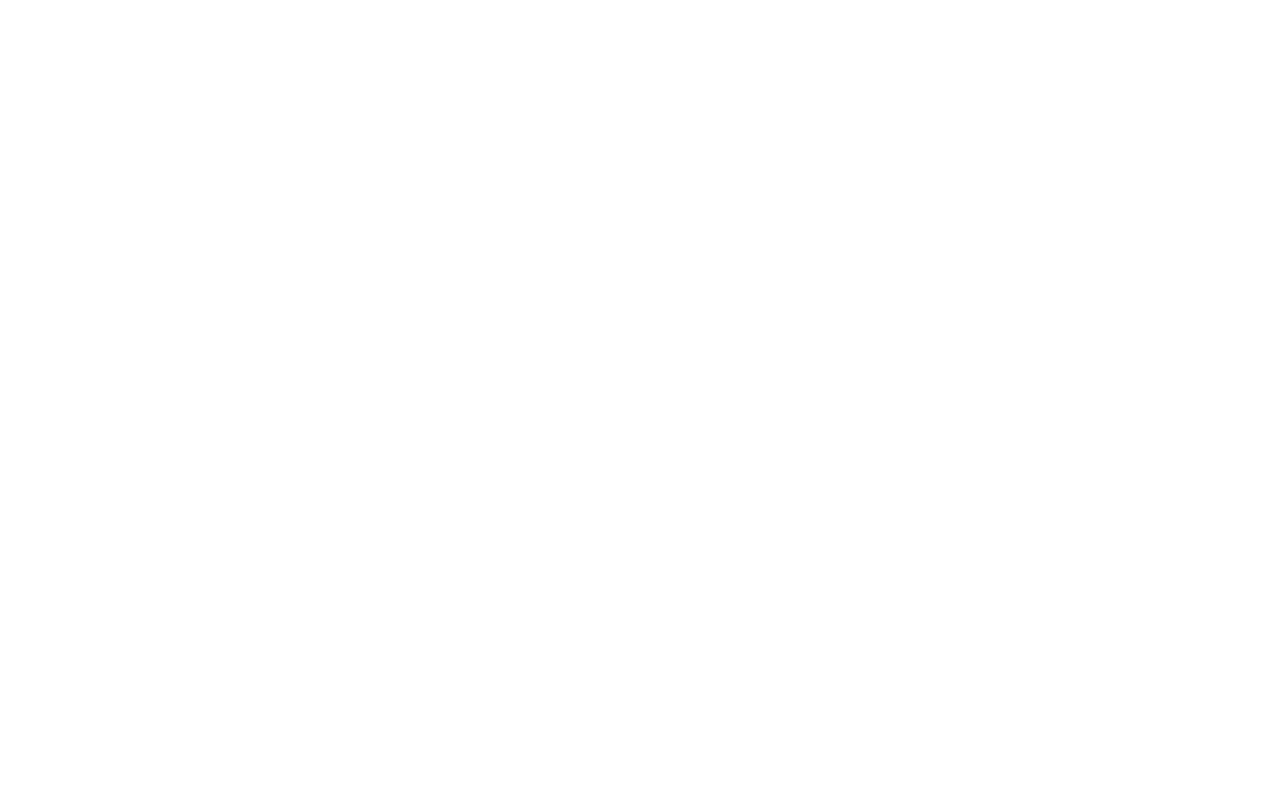
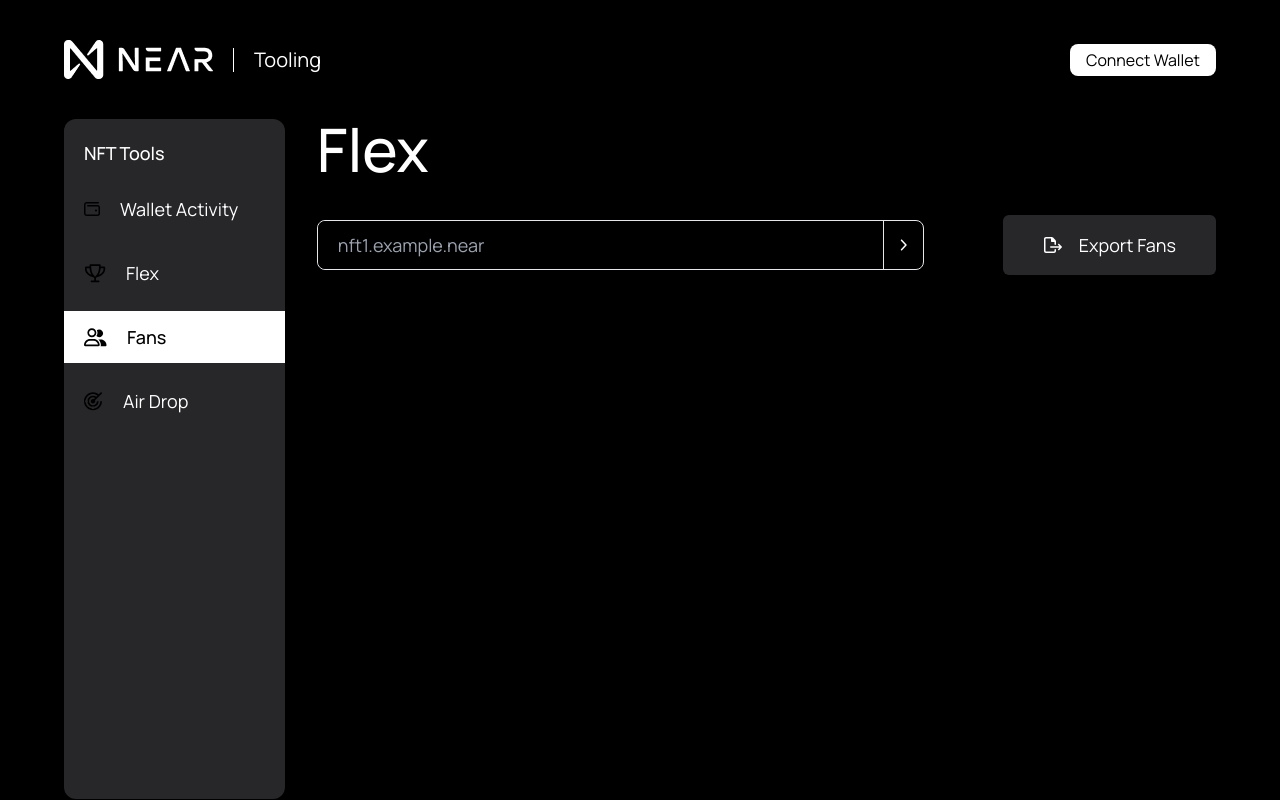
Before and after one commit to Pixel8-LLC/near-tooling-frontend, a React (Create React App) app: page /fans in a window 1280 px wide. Before the commit this address had no page. Built offline with nearby package versions, Linux system fonts and the light colour scheme.

Commit message:
wip: added top section of fans page

```diff
--- a/src/App.jsx
+++ b/src/App.jsx
@@ -6,6 +6,7 @@
 
 const WalletActivity = lazy(() => import("./pages/WalletActivity"));
 const Flex = lazy(() => import("./pages/Flex"));
+const Fans = lazy(() => import("./pages/Fans"));
 function App() {
   return (
     <Router history={history}>
@@ -27,6 +28,14 @@
               </Layout>
             }
           />
+          <Route
+            path="/fans"
+            element={
+              <Layout>
+                <Fans />
+              </Layout>
+            }
+          />
         </Routes>
       </Suspense>
     </Router>
--- /dev/null
+++ b/src/pages/Fans.jsx
@@ -0,0 +1,36 @@
+import React, { useState } from "react";
+import { ReactComponent as AngleRight } from "../assets/img/angle-right.svg";
+import { ReactComponent as FileExport } from "../assets/img/file-export.svg";
+
+const Fans = () => {
+  const [contractAddress, setContractAddress] = useState("");
+
+  return (
+    <div>
+      <div className="text-6xl font-medium w-full pb-3">Flex</div>
+      <div className="flex items-center space-x-6 text-lg mt-6">
+        <div className="flex-1">
+          <div className="text-lg rounded-lg w-11/12 border flex items-center">
+            <input
+              value={contractAddress}
+              onChange={(e) => setContractAddress(e.target.value)}
+              className="bg-black flex-1 rounded-l-lg py-2.5 px-5 border-r"
+              placeholder="nft1.example.near"
+            />
+            <button className="py-2.5 px-4">
+              <AngleRight />
+            </button>
+          </div>
+        </div>
+        <div className="ml-auto">
+          <button className="bg-zinc-800 py-4 px-10 flex items-center space-x-4 rounded-md">
+            <FileExport />
+            <div className="">Export Fans</div>
+          </button>
+        </div>
+      </div>
+    </div>
+  );
+};
+
+export default Fans;
```
Also changed, not shown: src/assets/img/angle-right.svg, src/assets/img/file-export.svg (added).
